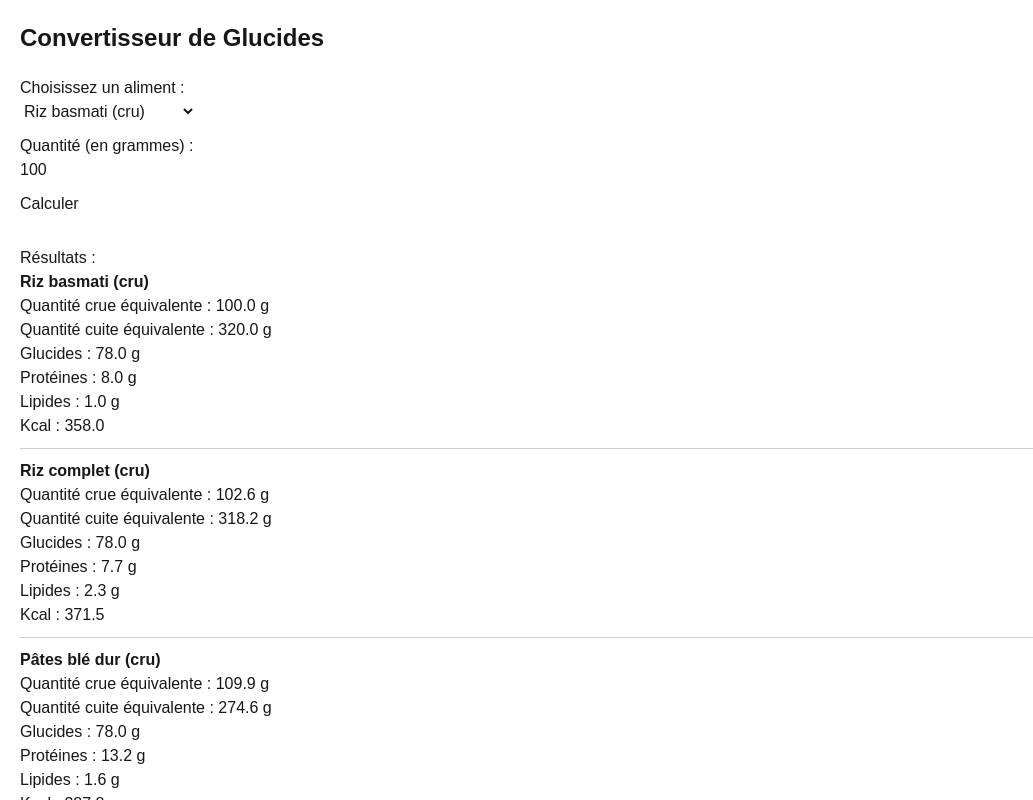
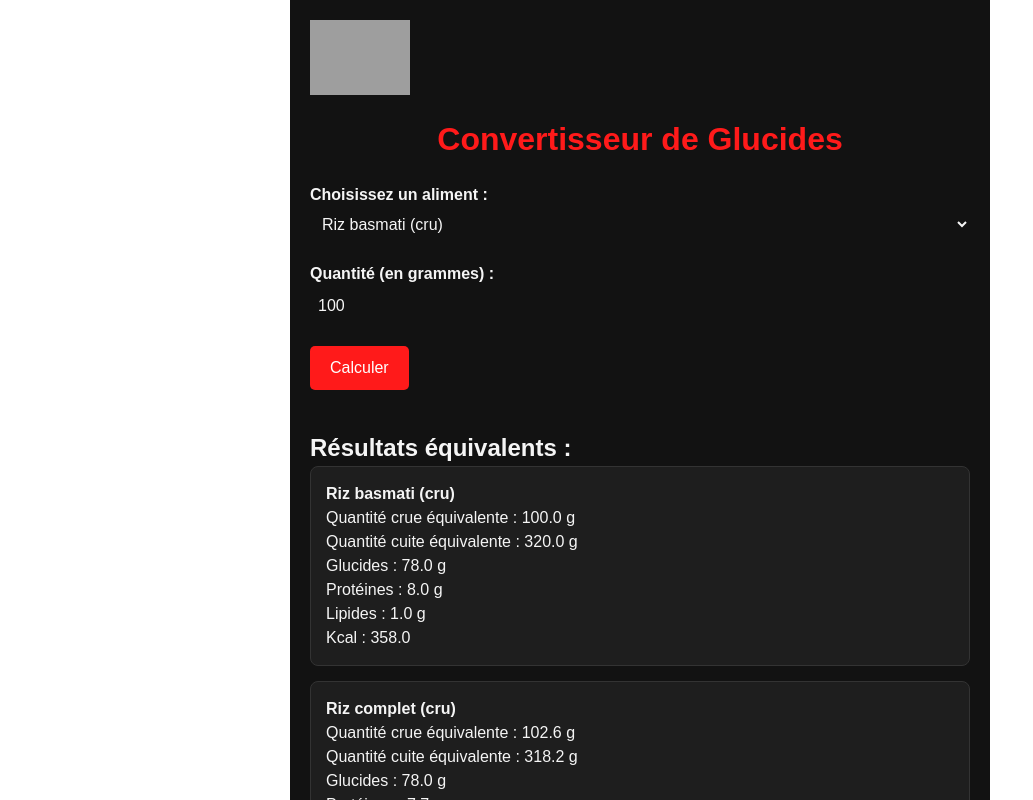
Before and after one commit to Krakitoo/convertisseur-glucides, a Next.js app: page / in a window 1280 px wide. Both pictures are taken after a click on the button "Calculer". Shown: the top 800 px of the page, without its empty margins (0-1033 px from the left). Built offline with nearby package versions, Linux system fonts and the light colour scheme; grey boxes are pictures that could not be loaded.

Commit message:
style: ajout logo + design aux couleurs du logo

```diff
--- a/src/app/page.tsx
+++ b/src/app/page.tsx
@@ -1,6 +1,8 @@
 'use client';
 
+import Image from "next/image";
 import { useState } from "react";
+import logo from "@/public/image krakito.png";
 
 type Aliment = {
   kcal: number;
@@ -62,34 +64,63 @@ export default function Home() {
   };
 
   return (
-    <main style={{ padding: 20 }}>
-      <h1 style={{ fontSize: "24px", fontWeight: "bold" }}>Convertisseur de Glucides</h1>
+    <main style={{ maxWidth: 700, margin: "0 auto", padding: 20, fontFamily: "Arial, sans-serif", backgroundColor: "#121212", color: "#f5f5f5", minHeight: "100vh" }}>
+      <div style={{ textAlign: "center", marginBottom: 20 }}>
+        <Image src={logo} alt="Logo" width={100} height={100} />
+      </div>
 
-      <div style={{ marginTop: 20 }}>
-        <label>Choisissez un aliment :</label><br />
-        <select value={aliment} onChange={(e) => setAliment(e.target.value)}>
+      <h1 style={{ fontSize: "32px", fontWeight: "bold", textAlign: "center", marginBottom: 20, color: "#ff1a1a" }}>
+        Convertisseur de Glucides
+      </h1>
+
+      <div style={{ marginBottom: 20 }}>
+        <label><strong>Choisissez un aliment :</strong></label><br />
+        <select value={aliment} onChange={(e) => setAliment(e.target.value)} style={{ width: "100%", padding: 8 }}>
           {Object.keys(aliments).map((nom) => (
             <option key={nom} value={nom}>{nom}</option>
           ))}
         </select>
       </div>
 
-      <div style={{ marginTop: 10 }}>
-        <label>Quantité (en grammes) :</label><br />
+      <div style={{ marginBottom: 20 }}>
+        <label><strong>Quantité (en grammes) :</strong></label><br />
         <input
           type="number"
           value={quantite}
           onChange={(e) => setQuantite(Number(e.target.value))}
+          style={{ width: "100%", padding: 8 }}
         />
       </div>
 
-      <button onClick={calculer} style={{ marginTop: 10 }}>Calculer</button>
+      <button
+        onClick={calculer}
+        style={{
+          backgroundColor: "#ff1a1a",
+          color: "white",
+          padding: "10px 20px",
+          border: "none",
+          borderRadius: 5,
+          cursor: "pointer",
+          fontSize: "16px",
+        }}
+      >
+        Calculer
+      </button>
 
       {resultats.length > 0 && (
-        <div style={{ marginTop: 30 }}>
-          <h2>Résultats :</h2>
+        <div style={{ marginTop: 40 }}>
+          <h2 style={{ fontSize: "24px", fontWeight: "bold" }}>Résultats équivalents :</h2>
           {resultats.map((res) => (
-            <div key={res.nom} style={{ borderBottom: "1px solid #ccc", marginBottom: 10, paddingBottom: 10 }}>
+            <div
+              key={res.nom}
+              style={{
+                border: "1px solid #333",
+                borderRadius: 8,
+                padding: 15,
+                marginBottom: 15,
+                backgroundColor: "#1e1e1e",
+              }}
+            >
               <strong>{res.nom}</strong><br />
               Quantité crue équivalente : {res.qCrue} g<br />
               Quantité cuite équivalente : {res.qCuire} g<br />
@@ -101,6 +132,10 @@ export default function Home() {
           ))}
         </div>
       )}
+
+      <footer style={{ marginTop: 60, textAlign: "center", fontSize: 12, color: "#777" }}>
+        © 2025 – Créé par Sullivan BIGAND | Tous droits réservés.
+      </footer>
     </main>
   );
 }
```
